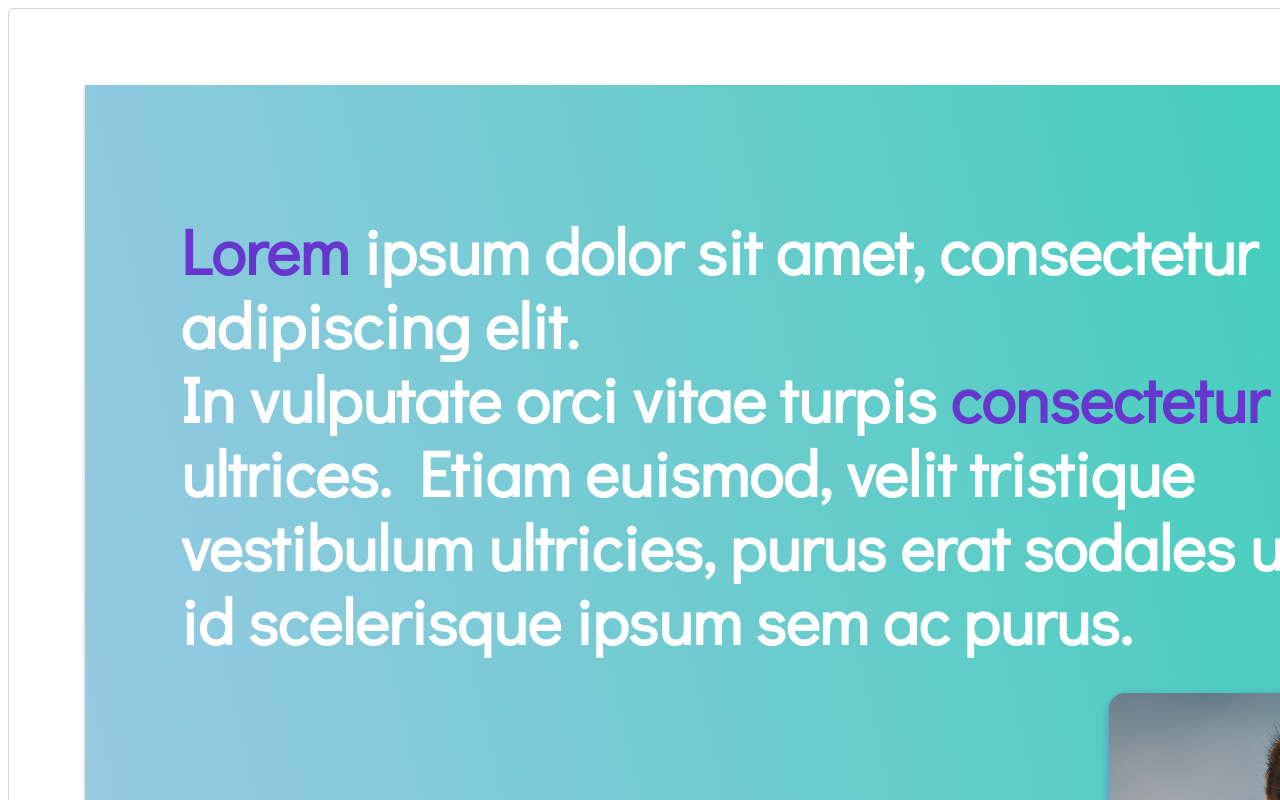
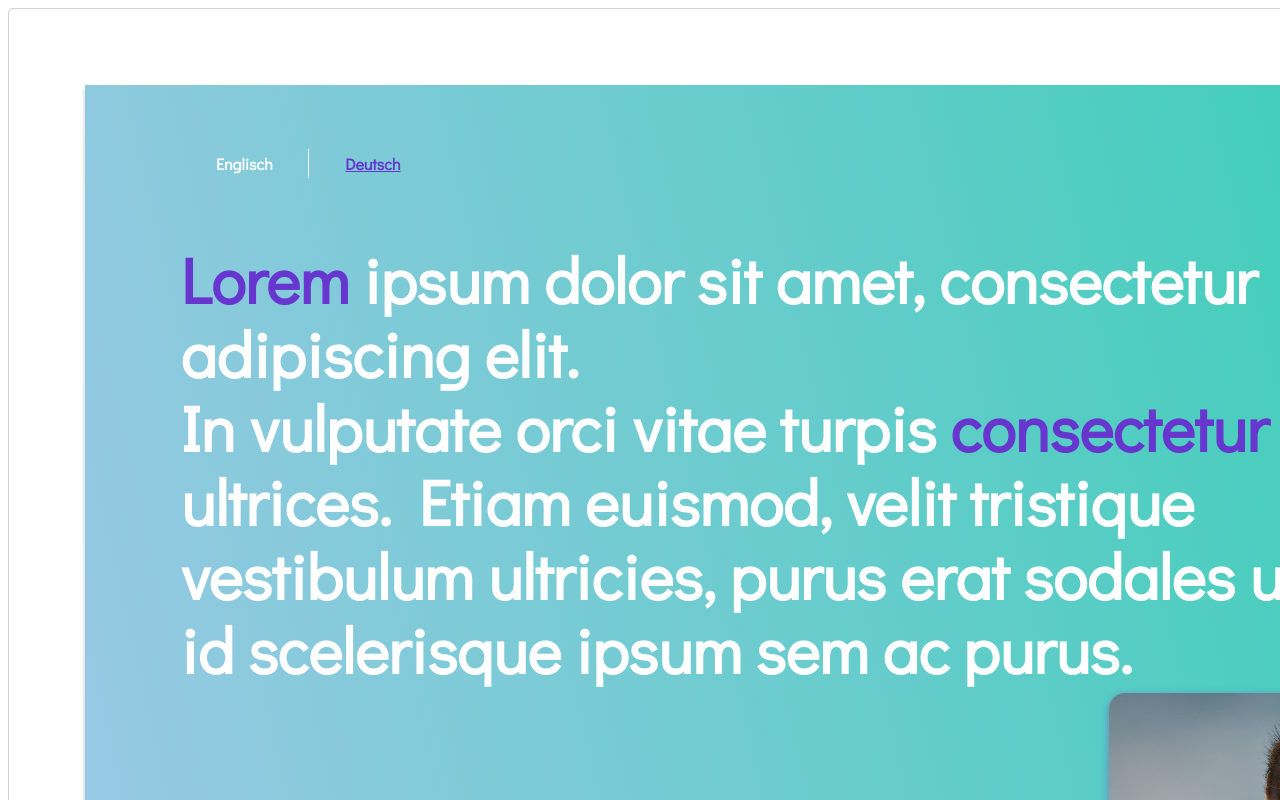
Before and after one commit to Dramaturco/react-cv, a React (Vite) app: page / in a window 1280 px wide. Shown: the top 800 px of the page. Built offline with nearby package versions, Linux system fonts and the light colour scheme.

Commit message:
added language switch and changed styling to match

```diff
--- a/src/Page.js
+++ b/src/Page.js
@@ -39,7 +39,7 @@ const Page = ({ content }) => {
   );
 
   timelineData.content = timelineData.content.map((entry) => {
-    if (entry.projects) {
+    if (Array.isArray(entry.projects)) {
       entry.projects = entry.projects.map((project) =>
         projectData.content.find(
           (projectEntry) => projectEntry.name === project
--- a/src/TopBar/Intro.js
+++ b/src/TopBar/Intro.js
@@ -1,7 +1,7 @@
 import React from "react";
 import PropTypes from "prop-types";
 import styled from "styled-components";
-import ToolTip from "../Generic/ToolTip";
+import LanguageSwitch from "./LanguageSwitch";
 
 function Intro({ text, imageUrl }) {
   const Text = styled.p`
@@ -27,6 +27,7 @@ function Intro({ text, imageUrl }) {
 
   return (
     <div className="intro gradient">
+      <LanguageSwitch />
       <Text dangerouslySetInnerHTML={{ __html: text }}></Text>
       <StyledImage/>
     </div>
--- a/src/TopBar/LanguageSwitch.js
+++ b/src/TopBar/LanguageSwitch.js
@@ -10,7 +10,7 @@ const LanguageSwitch = () => {
     <div className="language-switch no-print">
       {languages.map((language) => (
         <div key={language.code} className={`item${selectedLanguage.code === language.code ? " selected" : ""}`} onClick={() => setLanguage(language)}>
-          {language.code}
+          {language.name[selectedLanguage.code]}
         </div>
       ))}
     </div>
--- a/src/TopBar/TopBar.css
+++ b/src/TopBar/TopBar.css
@@ -19,14 +19,14 @@
 }
 .language-switch {
   display: flex;
-  width: 4rem;
-  border: 1px solid var(--border-color);
-  border-radius: var(--border-radius);
+  width: 16rem;
+  color: white;
+  font-weight: bold;
 }
 .language-switch .item:first-child {
   border-top-left-radius: var(--border-radius);
   border-bottom-left-radius: var(--border-radius);
-  border-right: 1px solid var(--border-color);
+  border-right: 1px solid white;
 }
 .language-switch .item:last-child {
   border-top-right-radius: var(--border-radius);
@@ -34,20 +34,24 @@
 }
 .language-switch .item {
   cursor: pointer;
-  background-color: var(--box-background);
   text-align: center;
   width: 50%;
   padding: 0.25rem;
 }
 .language-switch .item.selected {
-  background-color: var(--accent-color);
+  text-decoration: underline;
+  text-decoration-color: var(--accent-color);
+  color: var(--accent-color);
 }
 .language-switch .item:hover {
-  background-color: var(--box-background-tint)
+  text-decoration: underline;
+  text-decoration-color: white;
 }
 .language-switch .item.selected:hover {
-  background-color: var(--accent-color);
   cursor: default;
+  color: var(--accent-color);
+  text-decoration: underline;
+  text-decoration-color: var(--accent-color);
 }
 .intro {
   height: 38rem;
```
